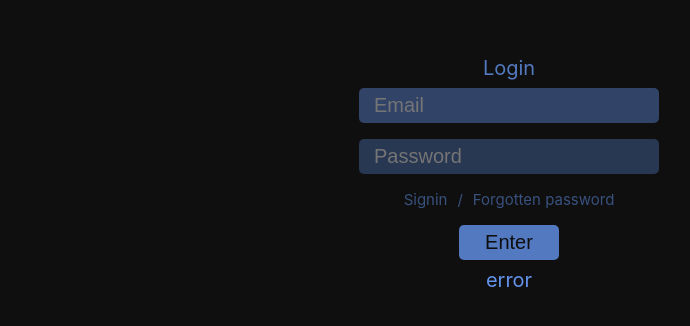
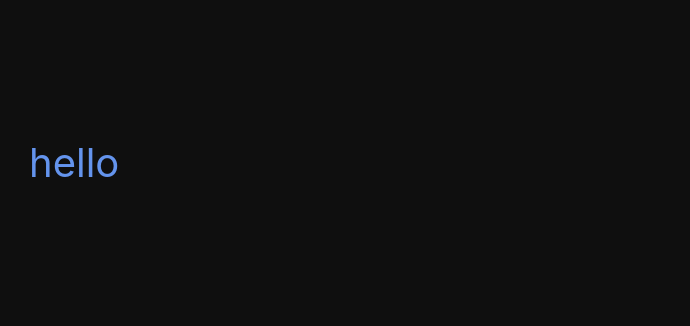
Before and after one commit to thomasn8/minitrans, a React (Create React App) app in the folder front/: page / in a window 1280 px wide. Shown: the part 238-564 px from the top of the page, without its empty margins (131-821 px from the left). Built offline with nearby package versions, Linux system fonts and the light colour scheme.

Commit message:
start homePage

```diff
--- a/front/src/App.tsx
+++ b/front/src/App.tsx
@@ -28,7 +28,8 @@ function App() {
 
           {/* <Route path="/" element={<HomePage />} /> */}
 
-          {user === undefined && (
+          {/* {user === undefined && ( */}
+          {user !== undefined && (
             <>
               <Route path="/" element={<LoginPage />} />
             </>
@@ -37,7 +38,7 @@ function App() {
           ||
 
           <>
-            <Route path="/apps" element={<HomePage user={user} />} />
+            <Route path="/" element={<HomePage user={user} />} />
             {/* <Route path="/chat" element={<ChatPage user={user} />} /> */}
           </>}
 
--- /dev/null
+++ b/front/src/assets/css/home.css
@@ -0,0 +1,6 @@
+.home {
+	display: flex;
+	flex-direction: column;
+	justify-content: center;
+	height: 100%;
+}
--- a/front/src/components/home/HomePage.tsx
+++ b/front/src/components/home/HomePage.tsx
@@ -1,4 +1,6 @@
 import { LoginDto } from "../../dto/login-dto";
+
+import '../../assets/css/home.css'
 
 interface HomePageProps {
 	user: LoginDto | undefined;
@@ -7,7 +9,9 @@ interface HomePageProps {
 function HomePage({user}: HomePageProps) {
 	return (
 		<>
-
+		<div className="home">
+			<h1>hello</h1>
+		</div>
 		</>
 	);
 }
```
